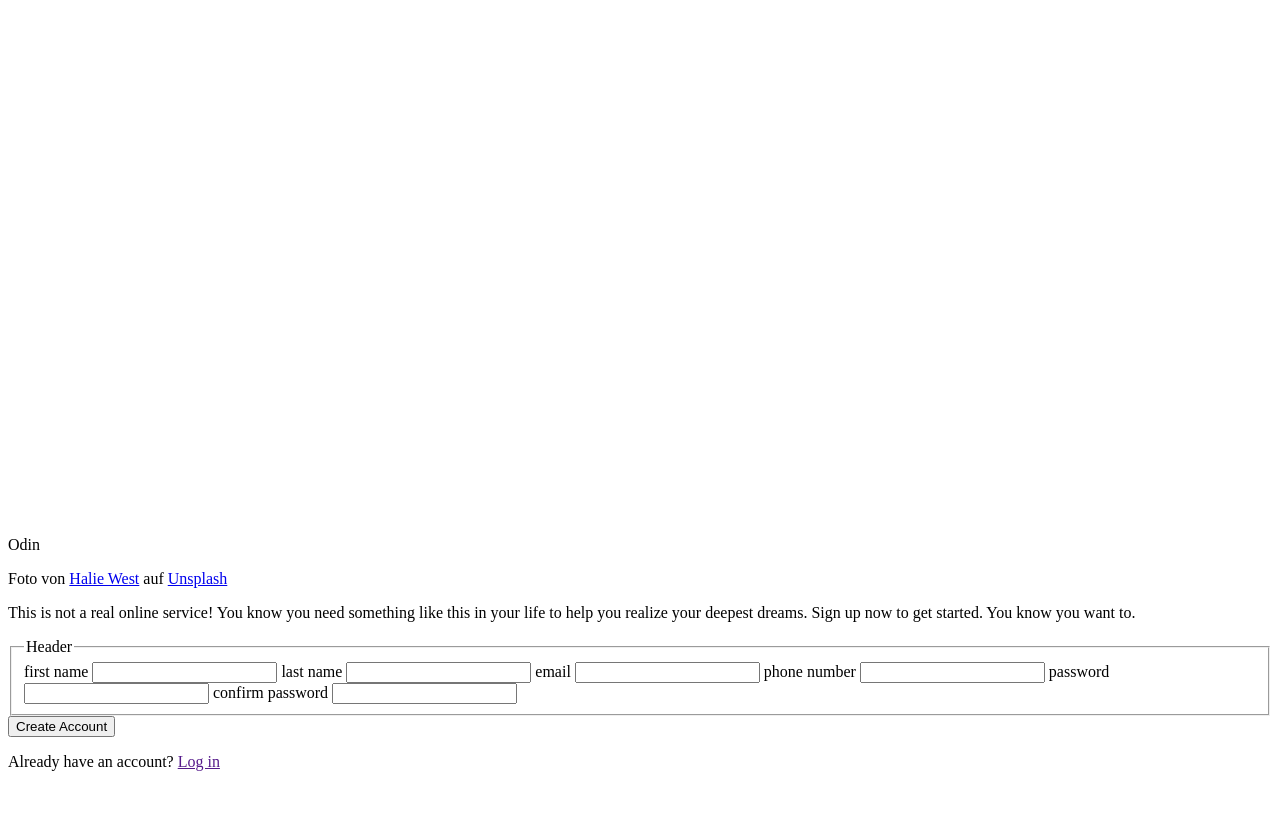
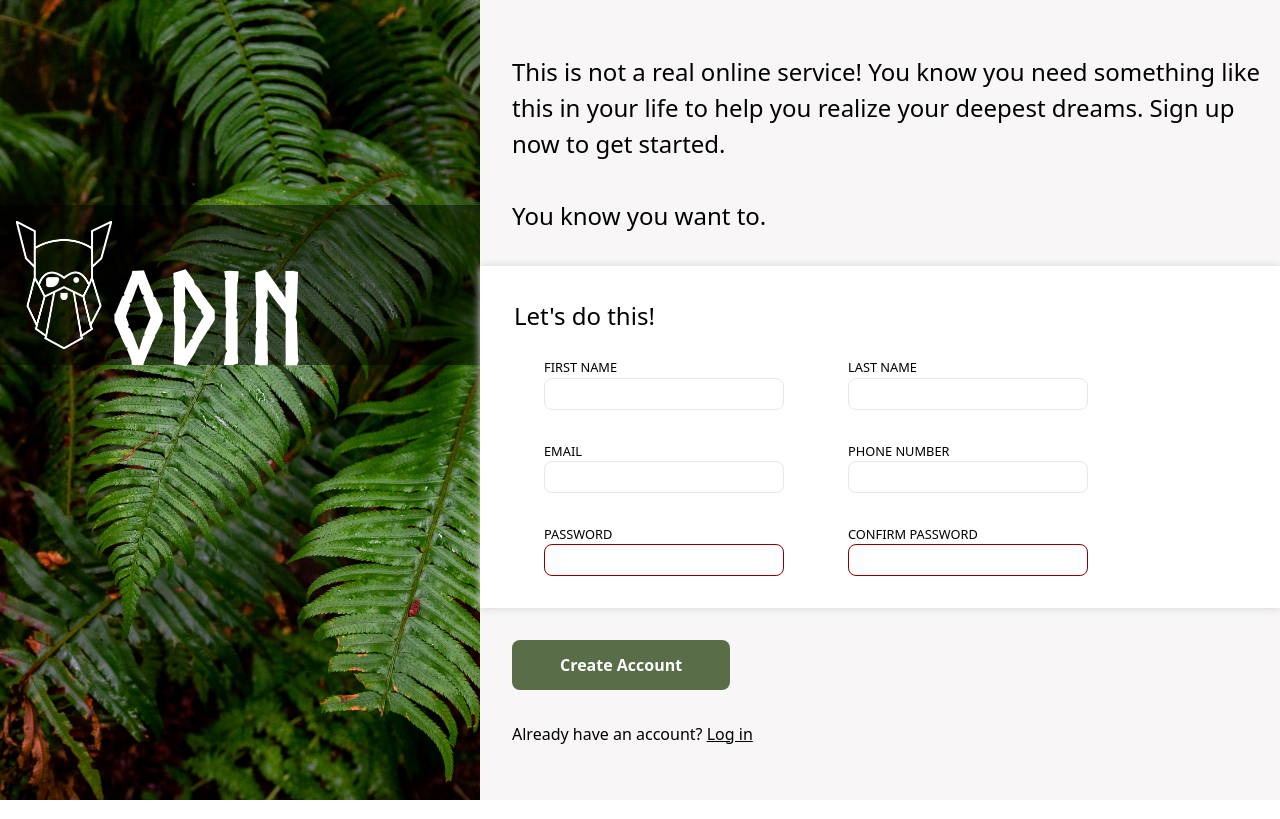
Before and after one commit to queuephil/sign-up-form, a plain HTML site: page index.html in a window 1280 px wide. Drawn offline with Linux system fonts and the light colour scheme.

Commit message:
Add CSS styling
to have a better user experience

```diff
--- a/index.html
+++ b/index.html
@@ -8,50 +8,62 @@
 </head>
 <body>
     <main>
-        <d class="left-container">
-            <d class="logo-container">
+        <div class="left-container">
+            <div class="logo-container">
                 <img src="./odin-lined.png" alt="Logo">
-                <p class="logo-text">Odin</p>
-                <p class="credits">Foto von <a href="https://unsplash.com/de/@haliewestphoto?utm_content=creditCopyText&utm_medium=referral&utm_source=unsplash">Halie West</a> auf <a href="https://unsplash.com/de/fotos/grune-blattpflanze-in-nahaufnahme-25xggax4bSA?utm_content=creditCopyText&utm_medium=referral&utm_source=unsplash">Unsplash</a></p>
-            </d>
-        </d>
-        <d class="right-container">
+                <p>Odin</p>
+            </div>
+            <div class="credits-container">
+                <p>Foto von <a href="https://unsplash.com/de/@haliewestphoto?utm_content=creditCopyText&utm_medium=referral&utm_source=unsplash">Halie West</a> auf <a href="https://unsplash.com/de/fotos/grune-blattpflanze-in-nahaufnahme-25xggax4bSA?utm_content=creditCopyText&utm_medium=referral&utm_source=unsplash">Unsplash</a></p>
+            </div>
+        </div>
+        <div class="right-container">
+            <div class="large">
                 <p class="primary-text">This is not a real online service! You know
                      you need something like this in your life to help you realize
-                 your deepest dreams. Sign up now to get started. You know you
+                     your deepest dreams. Sign up now to get started. <br><br>You know you
                      want to.</p>
+            </div>
             <form action="" method="post">
                 <fieldset>
-                    <legend>Header</legend>
-                    <d class="form">
+                    <div class="legend large">
+                        <legend>Let's do this!</legend>
+                    </div>
+                    <div class="fields">
+                        <div class="form">
                             <label for="first-name">first name</label>
                             <input type="text" name="first-name" id="first-name">
-                    </d>
-                    <d class="form">
+                        </div>
+                        <div class="form">
                             <label for="last-name">last name</label>
                             <input type="text" name="last-name" id="last-name">
-                    </d>
-                    <d class="form">
+                        </div>
+                        <div class="form">
                             <label for="email">email</label>
                             <input type="email" name="email" id="email">
-                    </d>
-                    <d class="form">
+                        </div>
+                        <div class="form">
                             <label for="phone-number">phone number</label>
                             <input type="tel" name="phone-number" id="phone-number">
-                    </d>
-                    <d class="form">
+                        </div>
+                        <div class="form">
                             <label for="password">password</label>
-                        <input type="password" name="password" id="password">
-                    </d>
-                    <d class="form">
+                            <input type="password" name="password" id="password" required>
+                        </div>
+                        <div class="form">
                             <label for="confirm-password">confirm password</label>
-                        <input type="password" name="confirm-password" id="confirm-password">
-                    </d>
+                            <input type="password" name="confirm-password" id="confirm-password" required>
+                        </div>
+                    </div>
                 </fieldset>
             </form>
-            <button type="submit">Create Account</button>
+            <div class="create-account">
+                <input type="submit" value="Create Account"></input>
+            </div>
+            <div class="already-account">
                 <p>Already have an account? <a href="">Log in</a></p>
-        </d>
+            </div>
+        </div>
     </main>
 </body>
 </html>
--- /dev/null
+++ b/reset.css
@@ -0,0 +1,51 @@
+/* https://www.joshwcomeau.com/css/custom-css-reset/ */
+
+/* 1. Use a more-intuitive box-sizing model */
+*, *::before, *::after {
+    box-sizing: border-box;
+  }
+
+  /* 2. Remove default margin */
+  * {
+    margin: 0;
+  }
+
+  body {
+    /* 3. Add accessible line-height */
+    line-height: 1.5;
+    /* 4. Improve text rendering */
+    -webkit-font-smoothing: antialiased;
+    /* Phil: Add font-stacking for neutral font style */
+    font-family: system-ui, "Segoe UI", Roboto, Helvetica, Arial, sans-serif, "Apple Color Emoji", "Segoe UI Emoji", "Segoe UI Symbol";
+  }
+
+  /* 5. Improve media defaults */
+  img, picture, video, canvas, svg {
+    display: block;
+    max-width: 100%;
+  }
+
+  /* 6. Inherit fonts for form controls */
+  input, button, textarea, select {
+    font: inherit;
+  }
+
+  /* 7. Avoid text overflows */
+  p, h1, h2, h3, h4, h5, h6 {
+    overflow-wrap: break-word;
+  }
+
+  /* 8. Improve line wrapping */
+  p {
+    text-wrap: pretty;
+  }
+  h1, h2, h3, h4, h5, h6 {
+    text-wrap: balance;
+  }
+
+  /*
+    9. Create a root stacking context
+  */
+  #root, #__next {
+    isolation: isolate;
+  }
--- a/style.css
+++ b/style.css
@@ -0,0 +1,121 @@
+@import url("./reset.css");
+@font-face {
+    font-family: "Norse-Bold";
+    src: url("./Norse-Bold.otf");
+}
+
+/* _____________________________body and main */
+
+body * {
+    display: flex;
+}
+
+main>div {
+    flex-direction: column;
+    height: 100vh;
+}
+
+/* _____________________________left side of the page */
+
+.left-container {
+    background-image: url("./halie-west-25xggax4bSA-unsplash.jpg");
+    background-size: cover;
+    flex: 3;
+    justify-content: space-evenly;
+}
+
+.left-container * {
+    color: white;
+}
+
+.logo-container {
+    background-color: #00000080;
+    height: 20%;
+    padding: 1rem;
+    font-family: Norse-Bold;
+    font-size: 8rem;
+}
+
+.credits-container {
+    position: relative;
+    bottom: -14rem;
+    align-self: center;
+}
+
+.credits-container * {
+    display: inline;
+}
+
+/* _____________________________right side of the page */
+
+.right-container {
+    flex: 5;
+    justify-content: center;
+    gap: 2rem;
+    background-color: rgb(248, 246, 246);
+}
+
+.right-container div {
+    margin-left: 2rem;
+    max-width: 70ch;
+}
+
+.large {
+    font-size: 1.5rem;
+}
+
+fieldset {
+    flex-wrap: wrap;
+    padding: 2rem 0;
+    background-color: white;
+    border: 0;
+    box-shadow: 0rem 0rem 0.5rem lightgray;
+    width: 100%;
+}
+
+.legend {
+    flex-basis: 100%;
+    padding-bottom: 1.5rem;
+}
+
+.fields {
+    flex-wrap: wrap;
+    gap: 2rem;
+}
+
+.form {
+    flex-direction: column;
+    text-transform: uppercase;
+    font-size: 0.8rem;
+}
+
+.form input {
+    border-radius: 0.5rem;
+    border: 1px solid #E5E7EB;
+    height: 2rem;
+    width: 15rem;
+}
+
+.form input:focus {
+    border: 1px solid darkblue;
+    outline: none;
+}
+
+.form input:invalid {
+    border: 1px solid darkred;
+    outline: none;
+}
+
+.create-account input {
+    background-color: #596D48;
+    color: white;
+    border-radius: 0.5rem;
+    border: 0;
+    padding: 0.8rem 3rem;
+    font-weight: bold;
+}
+
+.already-account * {
+    display: inline;
+    color: black;
+}
```
Lines whose indentation alone changed are shown as unchanged.
